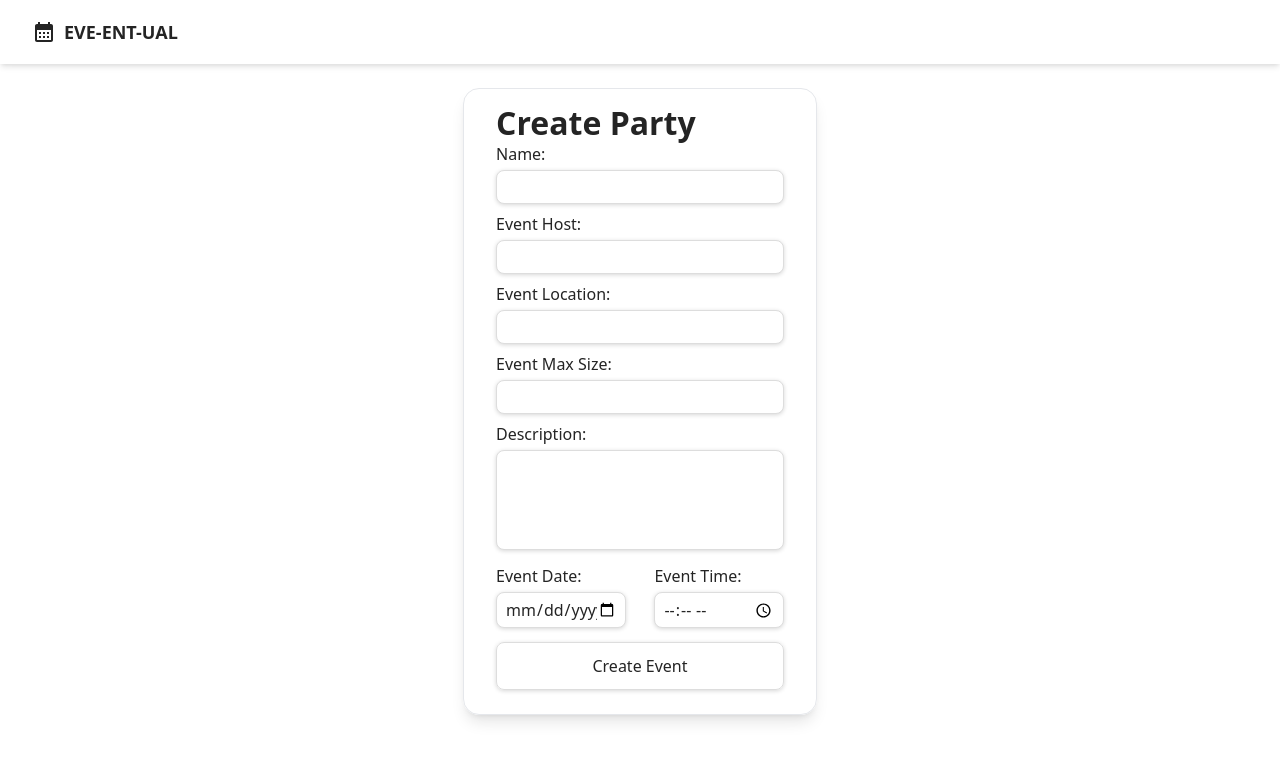
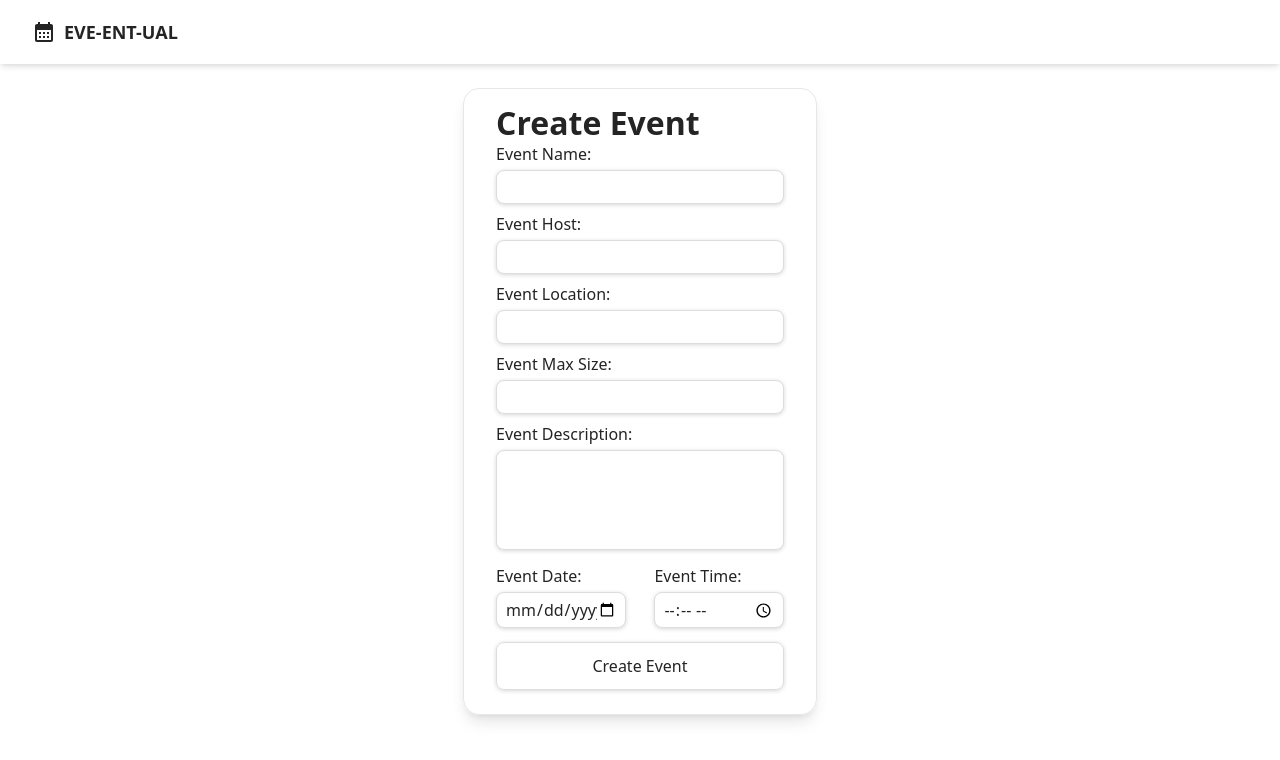
Before and after one commit to ppongpeauk/eveentual, a React (Vite) app: page /create in a window 1280 px wide. Shown: the top 760 px of the page. Built offline with nearby package versions, Linux system fonts and the light colour scheme; no server answers.

Commit message:
initial commit

```diff
--- a/src/pages/Create.jsx
+++ b/src/pages/Create.jsx
@@ -98,11 +98,11 @@ export default function Create() {
         <title>Create</title>
       </Helmet>
       <div className='py-4 px-8 m-2 border rounded-[16px] shadow-lg grow lg:grow-0 h-full'>
-        <h1><strong>Create Party</strong></h1>
+        <h1><strong>Create Event</strong></h1>
         <form>
           <div className='input-group py-0.5 w-72'>
             <label>
-              Name:
+              Event Name:
               <div />
               <input type='text' className='mt-1 w-full' ref={partyNameRef} />
             </label>
@@ -130,7 +130,7 @@ export default function Create() {
           </div>
           <div className='input-group py-0.5 w-72'>
             <label>
-              Description:
+              Event Description:
               <div />
               <textarea type='text' className='mt-1 w-full' ref={partyDescriptionRef} />
             </label>
```
